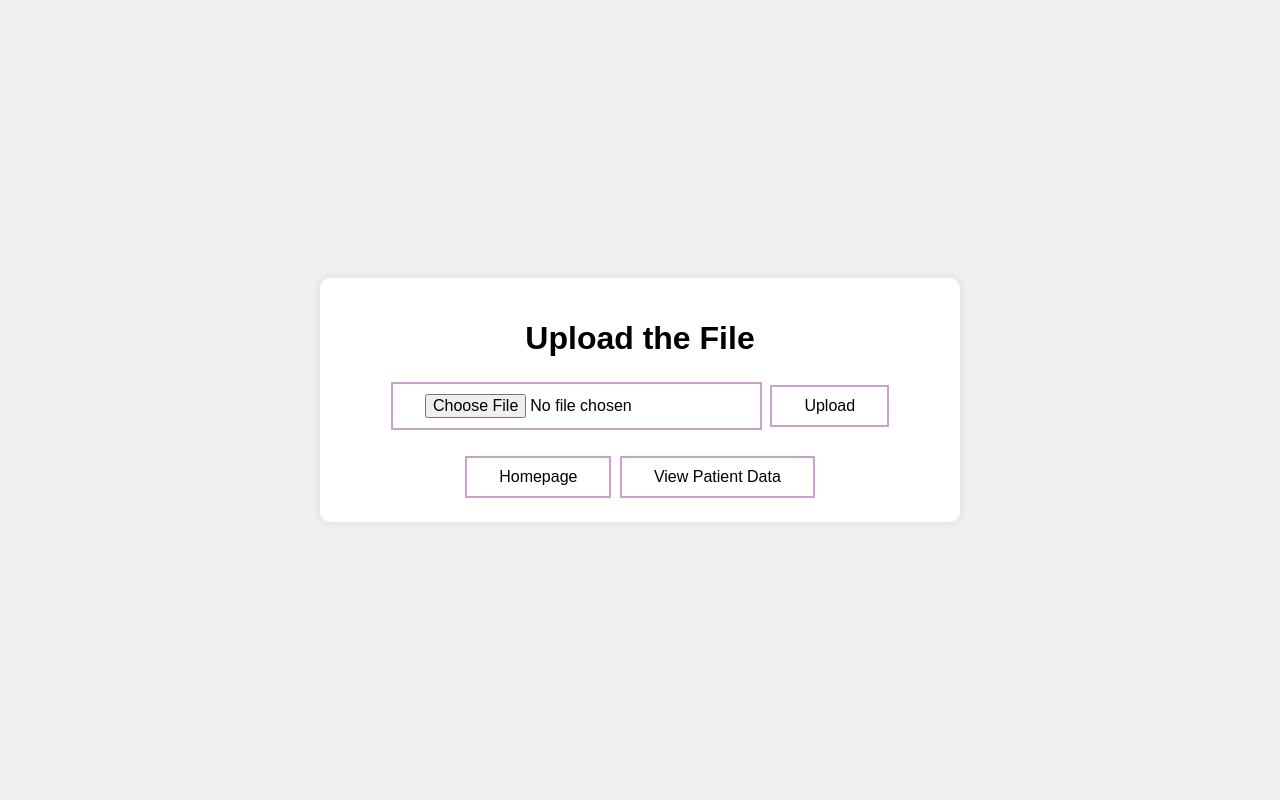
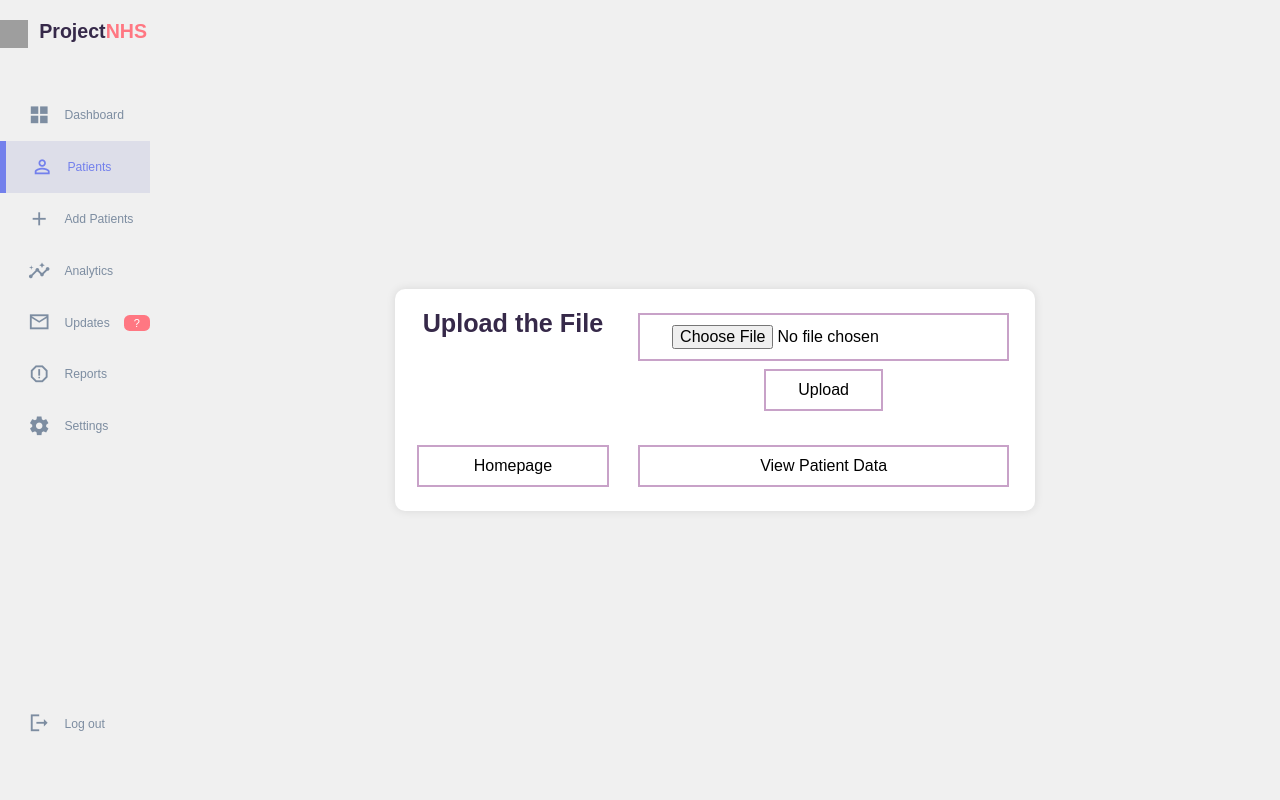
Before and after one commit to ilwad123/Medical-Referral-System-Dashboard, a Flask app: page /upload in a window 1280 px wide; the page is wider, and only the part inside the window is pictured. Run offline with Flask 3, Linux system fonts and the light colour scheme; some libraries are stand-ins or nearby versions; grey boxes are pictures that could not be loaded.

Commit message:
side bar added to upload page

```diff
--- a/templates/upload.html
+++ b/templates/upload.html
@@ -1,6 +1,9 @@
 <!DOCTYPE html>
 <html>
 <head>
+    <link href="https://fonts.googleapis.com/icon?family=Material+Icons+Sharp" rel="stylesheet">
+    <link rel="stylesheet" href="{{ url_for('static', filename='./style2.css') }}">
+
     <title>Upload the File</title>
     <meta charset="utf-8">
     <meta name="viewport" content="width=device-width, initial-scale=1">
@@ -48,6 +51,52 @@
     </style>
 </head>
 <body>
+       <aside>
+            <div class="top">
+                <div class="logo">
+                    <img src="./images/logo.png">
+                    <h2>Project<span class="danger">NHS</span></h2>
+                </div>
+            <div class="close" id="close-btn">
+                <span class="material-icons-sharp">close</span>
+            </div>
+
+            <div class="sidebar">
+                <a href="{{ url_for('index2') }}">
+                    <span class="material-icons-sharp">grid_view</span>
+                    <h3>Dashboard</h3>
+                </a>
+                <a href="{{ url_for('viewpatient') }}" class="active">
+                    <span class="material-icons-sharp">person_outline</span>
+                    <h3>Patients</h3>
+                </a>
+                <a href="{{ url_for('upload') }}">
+                    <span class="material-icons-sharp">add</span>
+                    <h3>Add Patients</h3>
+                </a>
+                <a href="{{ url_for('index') }}">
+                    <span class="material-icons-sharp">insights</span>
+                    <h3>Analytics</h3>
+                </a>
+                <a href="#">
+                    <span class="material-icons-sharp">mail_outline</span>
+                    <h3>Updates</h3>
+                    <span class="message-count">?</span>
+                </a>
+                <a href="{{url_for('Reports') }}">
+                    <span class="material-icons-sharp">report_gmailerrorred</span>
+                    <h3>Reports</h3>
+                </a>
+                <a href="#">
+                    <span class="material-icons-sharp">settings</span>
+                    <h3>Settings</h3>
+                </a>
+                <a href="#">
+                    <span class="material-icons-sharp">logout</span>
+                    <h3>Log out</h3>
+                </a>
+            </div>
+        </aside>
     <div class="container">
         <h1>Upload the File</h1>
         <form action="/success" method="post" enctype="multipart/form-data">
```
Also changed, not shown: todolist.md (+1 -1 lines), Algorithm.csv.
